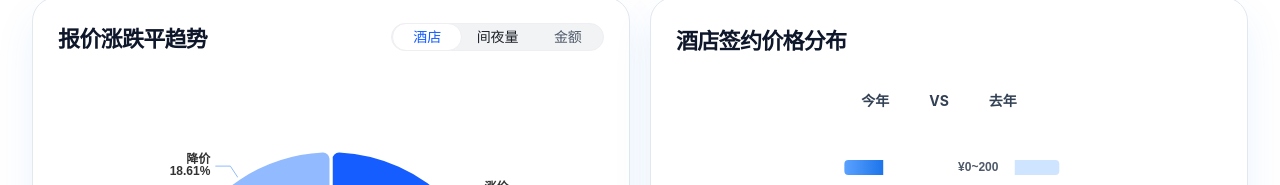
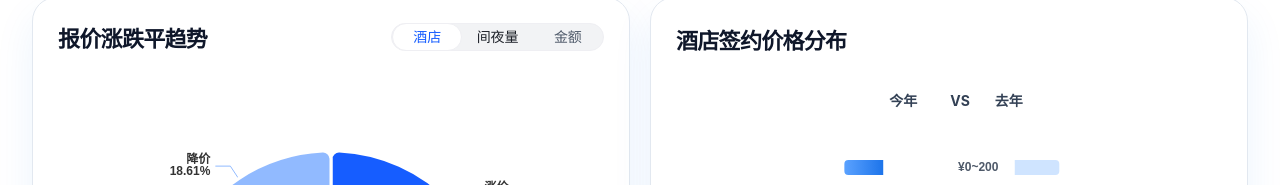
Before and after one commit to caohongbocaohongbo/rfp, a website: page city.html in a window 1280 px wide. Shown: the part 701-886 px from the top of the page. Drawn offline with nearby package versions, Linux system fonts and the light colour scheme.

Commit message:
调整酒店签约价格分布表头间距：优化今年/VS/去年标签的margin

```diff
--- a/city.html
+++ b/city.html
@@ -266,13 +266,13 @@
           <div class="w-full h-[14px] flex flex-row flex-nowrap justify-center items-center box-border mb-[23px]">
             <div class="flex-1 h-[14px] flex flex-row flex-nowrap justify-start items-center mr-[20px]">
               <div class="flex-1 h-[12px] flex justify-center items-start">
-                <div class="font-[Inter] text-[14px] whitespace-nowrap text-[rgba(51,65,85,1)] leading-[12px] tracking-[normal] font-semibold flex-shrink-0">
+                <div class="ml-[34px] font-[Inter] text-[14px] whitespace-nowrap text-[rgba(51,65,85,1)] leading-[12px] tracking-[normal] font-semibold flex-shrink-0">
                   <span class="tracking-[0px]">今年</span>
                 </div>
-                <div class="ml-[40px] font-[TikTok_Sans] text-[14px] whitespace-nowrap text-[rgba(51,65,85,1)] leading-[12px] tracking-[normal] font-bold flex-shrink-0">
+                <div class="ml-[33px] mr-[34px] font-[TikTok_Sans] text-[14px] whitespace-nowrap text-[rgba(51,65,85,1)] leading-[12px] tracking-[normal] font-bold flex-shrink-0">
                   <span class="tracking-[0px]">VS</span>
                 </div>
-                <div class="ml-[40px] font-[Inter] text-[14px] whitespace-nowrap text-[rgba(51,65,85,1)] leading-[12px] tracking-[normal] font-semibold">
+                <div class="ml-[-9px] font-[Inter] text-[14px] whitespace-nowrap text-[rgba(51,65,85,1)] leading-[12px] tracking-[normal] font-semibold">
                   <span class="tracking-[0px]">去年</span>
                 </div>
               </div>
```
